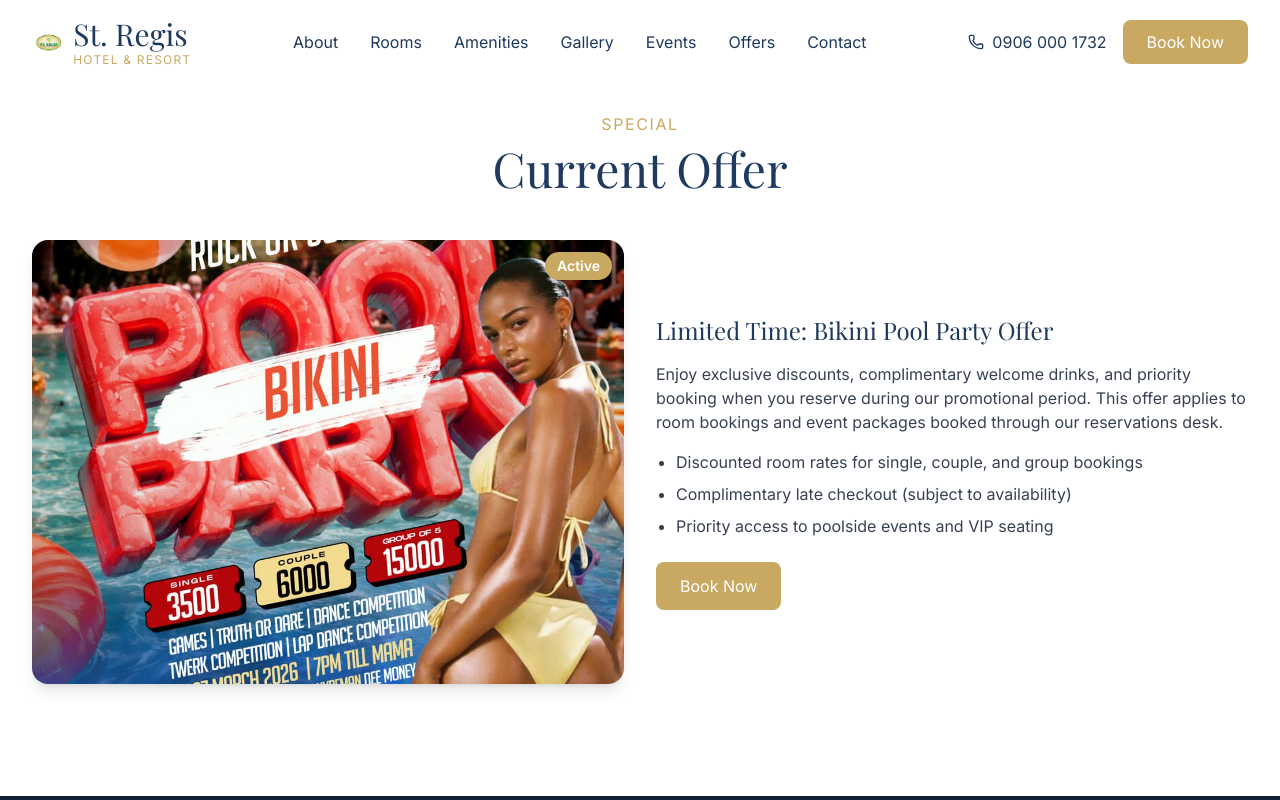
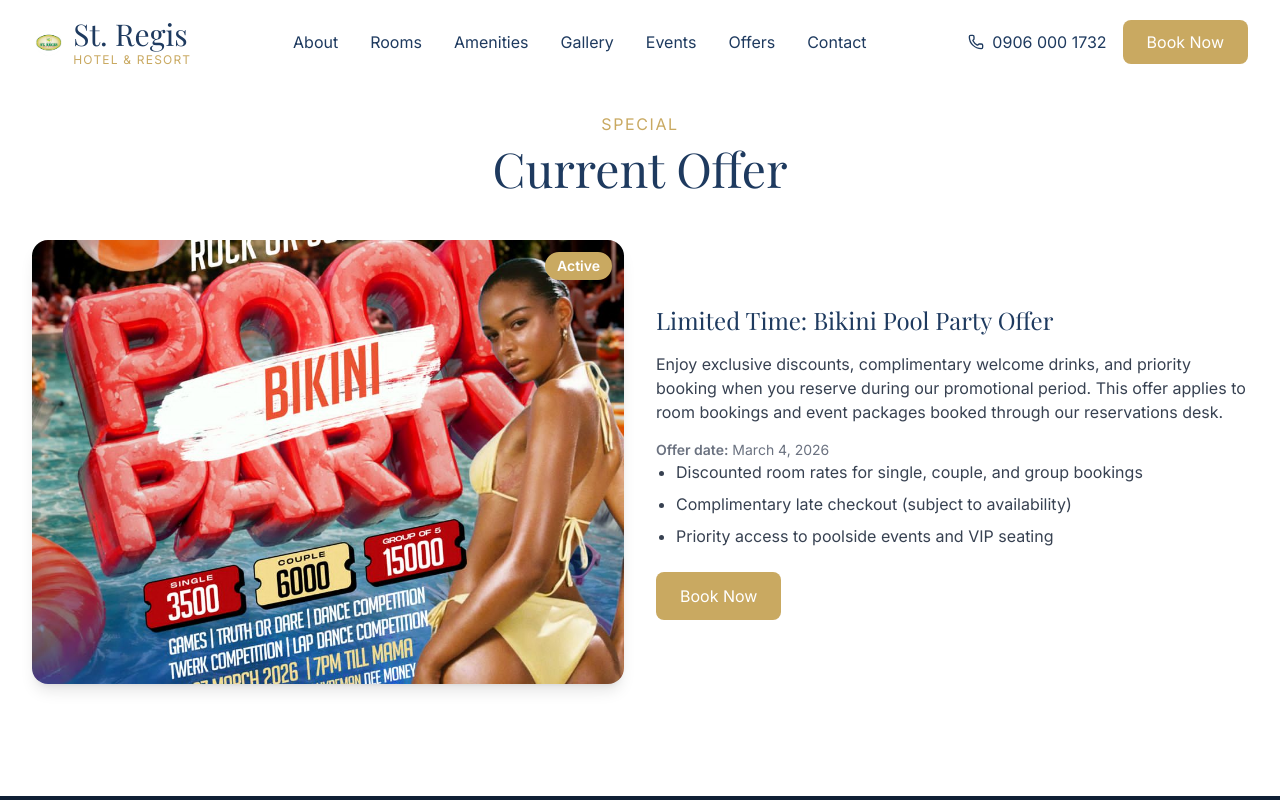
Before and after one commit to fatukasikayode2013-tech/stregis_new_build, a Next.js app: page /offer in a window 1280 px wide. Shown: the top 800 px of the page. Built offline with nearby package versions, Linux system fonts and the light colour scheme.

Commit message:
Display current date in offer content

```diff
--- a/app/offer/page.tsx
+++ b/app/offer/page.tsx
@@ -37,6 +37,9 @@ export default function OfferPage() {
             <p className="text-gray-700 mb-4">
               Enjoy exclusive discounts, complimentary welcome drinks, and priority booking when you reserve during our promotional period. This offer applies to room bookings and event packages booked through our reservations desk.
             </p>
+            <p className="text-gray-500 text-sm">
+              <strong>Offer date:</strong> {new Date().toLocaleDateString('en-US', { year: 'numeric', month: 'long', day: 'numeric' })}
+            </p>
 
             <ul className="list-disc pl-5 text-gray-700 space-y-2">
               <li>Discounted room rates for single, couple, and group bookings</li>
```
